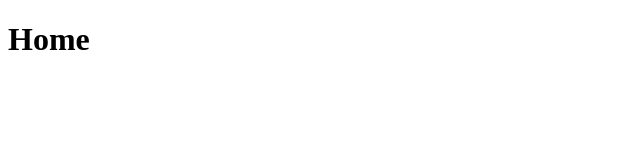
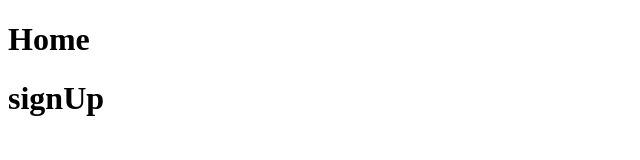
Before and after one commit to Kabir01010/lab-2-assignment, a plain HTML site: page index.html in a window 1280 px wide. Shown: the whole page, without its empty margins (0-640 px from the left). Drawn offline with Linux system fonts and the light colour scheme.

Commit message:
signUp button added

```diff
--- a/index.html
+++ b/index.html
@@ -7,5 +7,6 @@
 </head>
 <body>
     <h1>Home</h1>
+    <h1>signUp</h1>
 </body>
 </html>
```
